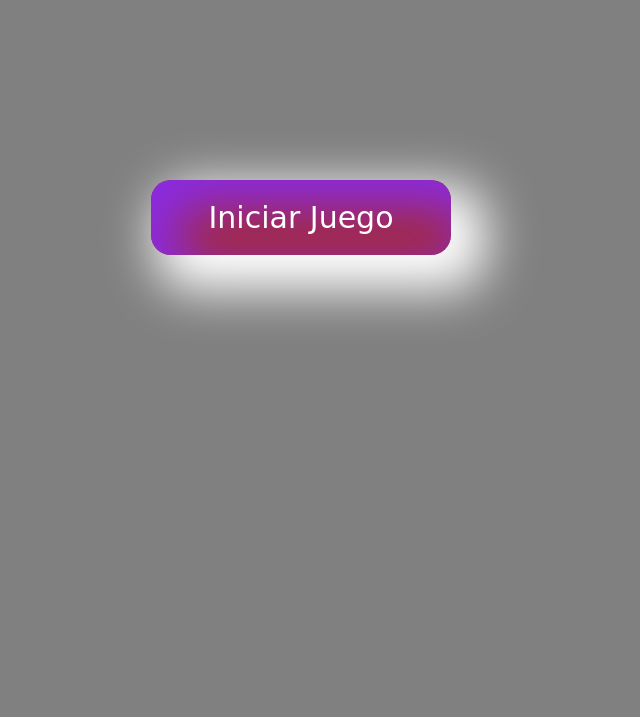
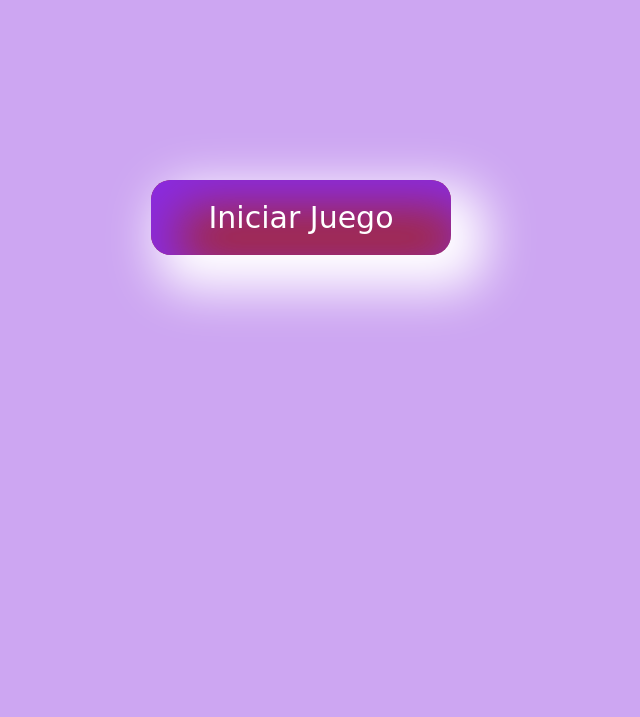
Before and after one commit to juandiaz2818/Personal_Projects, a plain HTML site: page Hangman(HTML)/index.html in a window 1280 px wide. Shown: the part 83-800 px from the top of the page, without its empty margins (339-979 px from the left). Drawn offline with Linux system fonts and the light colour scheme; a web font is replaced by a local one.

Commit message:
change the bg color

```diff
--- a/Hangman(HTML)/styles.css
+++ b/Hangman(HTML)/styles.css
@@ -4,7 +4,7 @@
 
 /*fondo de pantalla*/
 body{
-    background-color: gray;
+    background-color: rgba(137, 43, 226, 0.418);
     color: #ffffff;
     font-family: cursive;
     display: flex;
```
